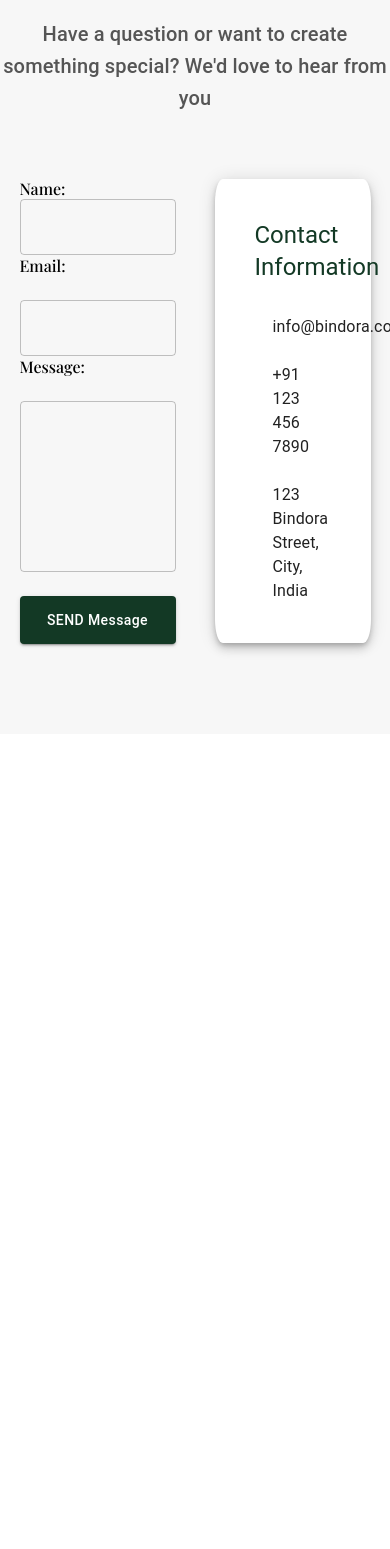
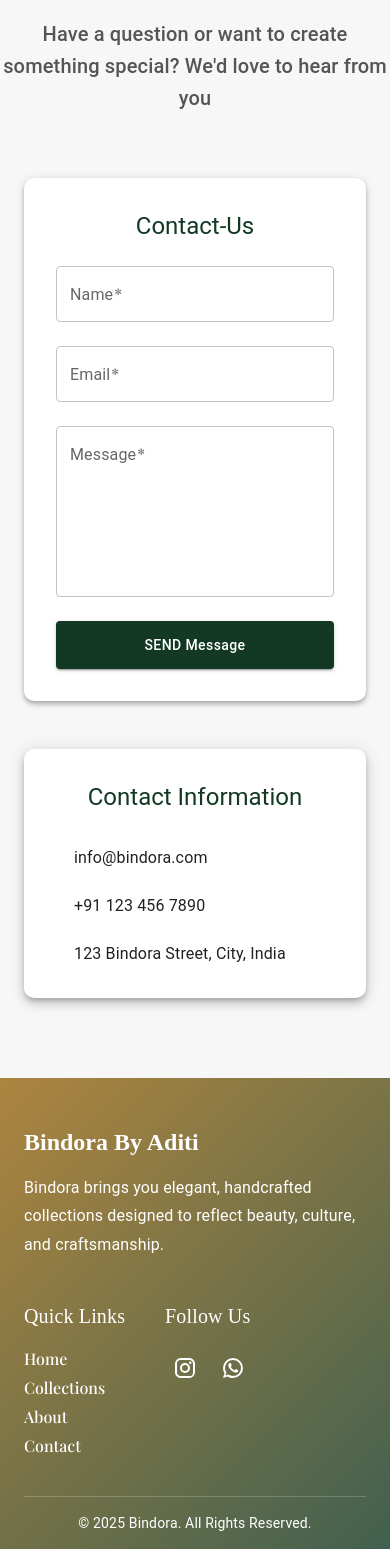
Before and after one commit to Student-Sneha09/Bridora-Ecommerce, a React (Vite) app in the folder frontend/: page / in a window 390 px wide. Shown: the part 3516-5065 px from the top of the page. Before the commit the page ends 4250 px from the top, so only its background shows below. Built offline with nearby package versions, Linux system fonts and the light colour scheme; some icons are missing.

Commit message:
Responsive Contact Page And Footer Created

```diff
--- a/frontend/src/App.jsx
+++ b/frontend/src/App.jsx
@@ -4,6 +4,7 @@ import HeroSection from "./components/HeroSection";
 import Collections from "./components/Collection";
 import AboutPage from "./components/About"; // or AboutSection
 import Contact from "./components/Contact";
+import Footer from "./components/Footer";
 
 function App() {
   return (
@@ -25,6 +26,8 @@ function App() {
       <div id="contact" style={{ scrollMarginTop: "70px" }}>
   <Contact />
 </div>
+      {/* ✅ Add Footer at the bottom */}
+      <Footer />
     </>
   );
 }
--- a/frontend/src/components/Contact.jsx
+++ b/frontend/src/components/Contact.jsx
@@ -1,16 +1,40 @@
-import React from "react";
-import { Box, Grid, TextField, Typography, Button, Paper, Stack } from "@mui/material";
+import React, { useState } from "react";
+import {
+  Box,
+  TextField,
+  Typography,
+  Button,
+  Paper,
+  Stack,
+  Snackbar,
+  Alert,
+} from "@mui/material";
 import EmailIcon from "@mui/icons-material/Email";
 import PhoneIcon from "@mui/icons-material/Phone";
 import LocationOnIcon from "@mui/icons-material/LocationOn";
 
 const Contact = () => {
+  const [open, setOpen] = useState(false);
+
+  const handleSubmit = (e) => {
+    e.preventDefault();
+    // you can later add form submission logic here
+    setOpen(true); // show success message
+  };
+
+  const handleClose = (event, reason) => {
+    if (reason === "clickaway") return;
+    setOpen(false);
+  };
+
   return (
-    <Box sx={{ minHeight: "100vh", bgcolor: "#f7f7f7", width: "100vw" }}>
-
-      {/* Top Section: Heading & Description */}
+    <Box sx={{ minHeight: "100vh", bgcolor: "#f7f7f7", width: "100%" }}>
+      {/* Heading Section */}
       <Box textAlign="center" py={8}>
-        <Typography variant="h3" color="#c28826ff" sx={{ fontWeight: "800", mb: 1 }}>
+        <Typography
+          variant="h3"
+          sx={{ fontWeight: 800, color: "#c28826ff", mb: 1 }}
+        >
           Get In Touch
         </Typography>
         <Typography variant="h6" color="#555">
@@ -18,33 +42,51 @@ const Contact = () => {
         </Typography>
       </Box>
 
-      {/* Bottom Section: Form & Contact Info */}
-      <Grid
-        container
-        sx={{ width: "100%", display: "flex", flexWrap: "nowrap" }} // no wrapping, full width
-      >
-        {/* Left Side - Form */}
-        <Grid
-          item
-          xs={12}
-          md={6}
+      <Box
         sx={{
-            width: "50vw", // force half viewport width
+          maxWidth: "900px",
+          mx: "auto",
+          px: { xs: 3, sm: 4, md: 0 },
+          pb: 10,
           display: "flex",
-            justifyContent: "center",
+          flexDirection: "column",
           alignItems: "center",
+          gap: 6,
         }}
       >
-          <Stack spacing={3} sx={{ width: "80%" }}>
-            Name:<TextField variant="outlined" fullWidth />
-            Email:<TextField  variant="outlined" fullWidth type="email" />
-            Message:<TextField
+        {/* Form Section */}
+        <Paper
+          elevation={4}
+          sx={{
+            p: { xs: 4, md: 5 },
+            width: "100%",
+            borderRadius: "10px",
+          }}
+        >
+          <Typography
+            variant="h5"
+            color="#133925"
+            gutterBottom
+            align="center"
+            sx={{ mb: 3 }}
+          >
+            Contact-Us
+          </Typography>
+
+          <form onSubmit={handleSubmit}>
+            <Stack spacing={3}>
+              <TextField label="Name" variant="outlined" fullWidth required />
+              <TextField label="Email" variant="outlined" fullWidth type="email" required />
+              <TextField
+                label="Message"
                 variant="outlined"
                 fullWidth
                 multiline
                 rows={6}
+                required
               />
               <Button
+                type="submit"
                 variant="contained"
                 sx={{
                   bgcolor: "#133925",
@@ -57,32 +99,27 @@ const Contact = () => {
                 SEND Message
               </Button>
             </Stack>
-        </Grid>
+          </form>
+        </Paper>
 
-        {/* Right Side - Contact Info */}
-        <Grid
-          item
-          xs={12}
-          md={6}
-          sx={{
-            width: "50vw", // force half viewport width
-            display: "flex",
-            justifyContent: "center",
-            alignItems: "center",
-          }}
-        >
+        {/* Contact Information */}
         <Paper
           elevation={6}
           sx={{
-              p: 5,
-              width: "80%", // content width inside the column
+            p: { xs: 4, md: 5 },
+            width: "100%",
+            borderRadius: "10px",
             display: "flex",
             flexDirection: "column",
             justifyContent: "center",
-              borderRadius: "5%",
           }}
         >
-            <Typography variant="h5" color="#133925" gutterBottom align="center">
+          <Typography
+            variant="h5"
+            color="#133925"
+            gutterBottom
+            align="center"
+          >
             Contact Information
           </Typography>
           <Stack spacing={3} mt={3} sx={{ fontSize: "18px" }}>
@@ -100,8 +137,27 @@ const Contact = () => {
             </Box>
           </Stack>
         </Paper>
-        </Grid>
-      </Grid>
+      </Box>
+
+      {/* ✅ Snackbar Notification */}
+      <Snackbar
+        open={open}
+        autoHideDuration={4000}
+        onClose={handleClose}
+        anchorOrigin={{ vertical: "top", horizontal: "center" }}
+      >
+        <Alert
+          onClose={handleClose}
+          severity="success"
+          sx={{
+      width: { xs: "90%", sm: "70%", md: "500px" }, // responsive widths
+      mx: "auto", // center horizontally
+      fontSize: { xs: "14px", sm: "16px" }, // smaller font on mobile
+    }}
+        >
+          ✅ Your Message Sent Successfully — Continue Shopping!
+        </Alert>
+      </Snackbar>
     </Box>
   );
 };
--- a/frontend/src/components/Footer.jsx
+++ b/frontend/src/components/Footer.jsx
@@ -0,0 +1,114 @@
+import React from "react";
+import { Box, Grid, Typography, Link, IconButton } from "@mui/material";
+import { Facebook, Instagram, WhatsApp } from "@mui/icons-material";
+
+const Footer = () => {
+  return (
+    <Box
+      sx={{
+        backgroundImage: "linear-gradient(135deg, #ad853fff, #41604fff)",
+        color: "#fff",
+        pt: 6,
+        pb: 2,
+        px: { xs: 3, sm: 6, md: 10 },
+      }}
+    >
+      <Grid container spacing={5}>
+        {/* Logo & Description */}
+        <Grid item xs={12} md={3}>
+          <Typography
+            variant="h5"
+            sx={{ fontWeight: "bold", mb: 2, fontFamily: "Poppins" }}
+          >
+            Bindora By Aditi
+          </Typography>
+          <Typography sx={{ lineHeight: 1.8 }}>
+            Bindora brings you elegant, handcrafted collections designed to
+
+            reflect beauty, culture, and craftsmanship.
+          </Typography>
+        </Grid>
+
+        {/* Quick Links */}
+        <Grid item xs={12} sm={6} md={3}>
+          <Typography variant="h6" sx={{ mb: 2, fontFamily: "Poppins" }}>
+            Quick Links
+          </Typography>
+          <Box sx={{ display: "flex", flexDirection: "column", gap: 1 }}>
+            <Link href="#home" underline="hover" color="#fff">
+              Home
+            </Link>
+            <Link href="#collection" underline="hover" color="#fff">
+              Collections
+            </Link>
+            <Link href="#about" underline="hover" color="#fff">
+              About
+            </Link>
+            <Link href="#contact" underline="hover" color="#fff">
+              Contact
+            </Link>
+          </Box>
+        </Grid>
+
+        {/* Contact Info */}
+        {/* <Grid item xs={12} sm={6} md={3}>
+          <Typography variant="h6" sx={{ mb: 2, fontFamily: "Poppins" }}>
+            Contact Info
+          </Typography>
+          <Typography>Email: info@bindora.com</Typography>
+          <Typography>Phone: +91 98765 43210</Typography>
+          <Typography>Address: Delhi, India</Typography>
+        </Grid> */}
+
+        {/* Social Media */}
+        <Grid item xs={12} md={3}>
+          <Typography variant="h6" sx={{ mb: 2, fontFamily: "Poppins" }}>
+            Follow Us
+          </Typography>
+          <Box sx={{ display: "flex", gap: 1 }}>
+            {/* <IconButton
+              component="a"
+              href="https://www.facebook.com"
+              target="_blank"
+              sx={{ color: "#fff" }}
+            >
+              <Facebook />
+            </IconButton> */}
+            <IconButton
+              component="a"
+              href="https://www.instagram.com/bridora.official?igsh=ODJzbm9haXdiZTh0"
+              target="_blank"
+              sx={{ color: "#fff" }}
+            >
+              <Instagram />
+            </IconButton>
+            <IconButton
+              component="a"
+              href="https://whatsapp.com/channel/0029Vb6GQ7ALo4hbgYLaDX1H"
+              target="_blank"
+              sx={{ color: "#fff" }}
+            >
+              <WhatsApp />
+            </IconButton>
+          </Box>
+        </Grid>
+      </Grid>
+
+      {/* Copyright */}
+      <Box
+        sx={{
+          borderTop: "1px solid rgba(255,255,255,0.2)",
+          mt: 5,
+          pt: 2,
+          textAlign: "center",
+        }}
+      >
+        <Typography variant="body2">
+          © 2025 Bindora. All Rights Reserved.
+        </Typography>
+      </Box>
+    </Box>
+  );
+};
+
+export default Footer;
```
Lines whose indentation alone changed are shown as unchanged.
